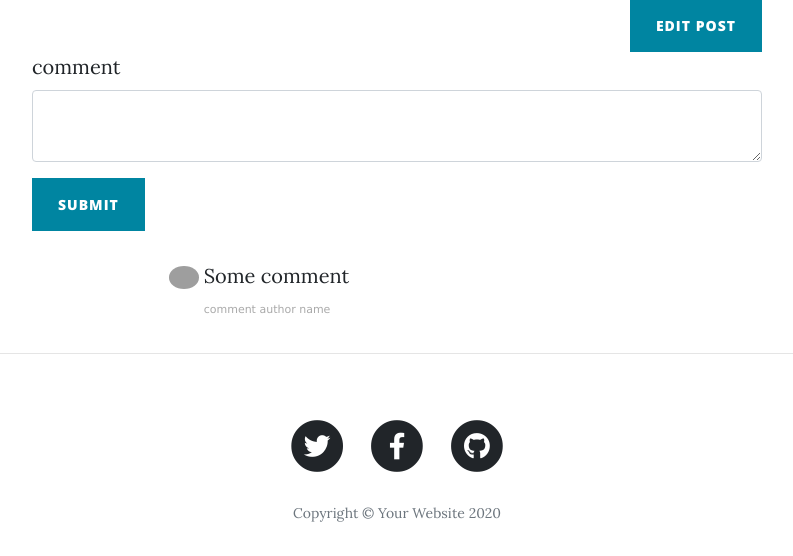
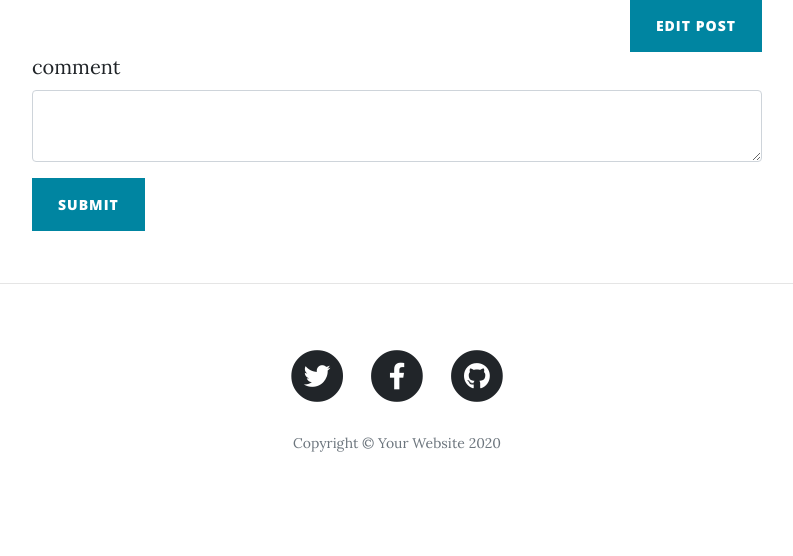
Before and after one commit to atrox3d/1HDOC-569-blog-with-users-start, a Flask app: page /post/2 in a window 1280 px wide. Shown: the part 929-1485 px from the top of the page, without its empty margins (243-1036 px from the left). After the commit the page ends 1381 px from the top, so only its background shows below. Run offline with Flask 2, Linux system fonts and the light colour scheme; some libraries are stand-ins or nearby versions; grey boxes are pictures that could not be loaded.

Commit message:
add comment list

```diff
--- a/templates/post.html
+++ b/templates/post.html
@@ -40,15 +40,18 @@
 
           <div class="col-lg-8 col-md-10 mx-auto comment">
               <ul class="commentList">
+                {% for comment in post.comments %}
                 <li>
                     <div class="commenterImage">
                       <img src="https://pbs.twimg.com/profile_images/744849215675838464/IH0FNIXk.jpg"/>
                     </div>
                     <div class="commentText">
-                      <p>Some comment</p>
-                      <span class="date sub-text">comment author name</span>
+<!--                      <p>Some comment</p>-->
+                        {{comment.text|safe}}
+                        <span class="date sub-text">{{comment.comment_author.name}}</span>
                     </div>
                 </li>
+                {% endfor %}
               </ul>
             </div>
 
```
